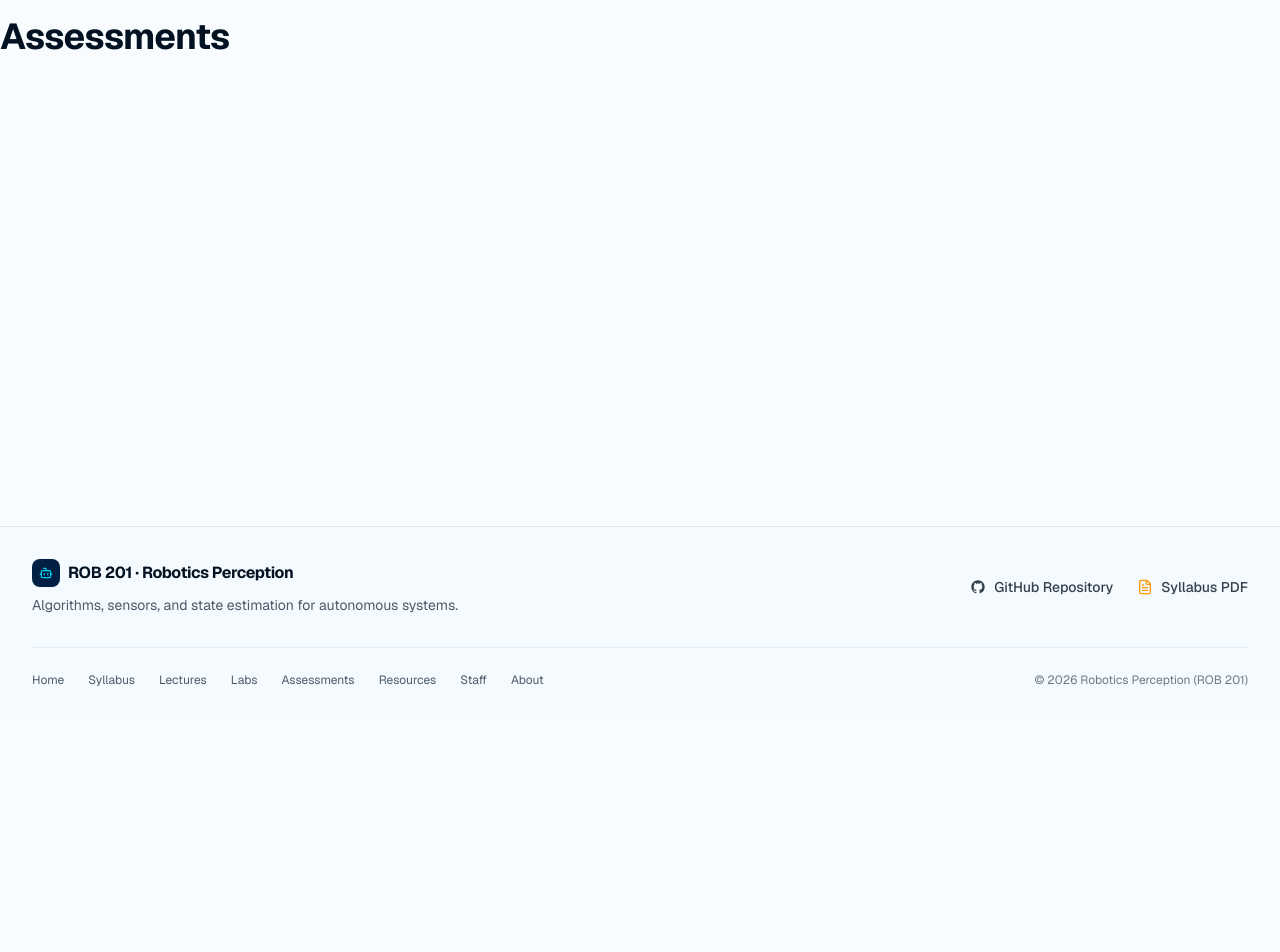
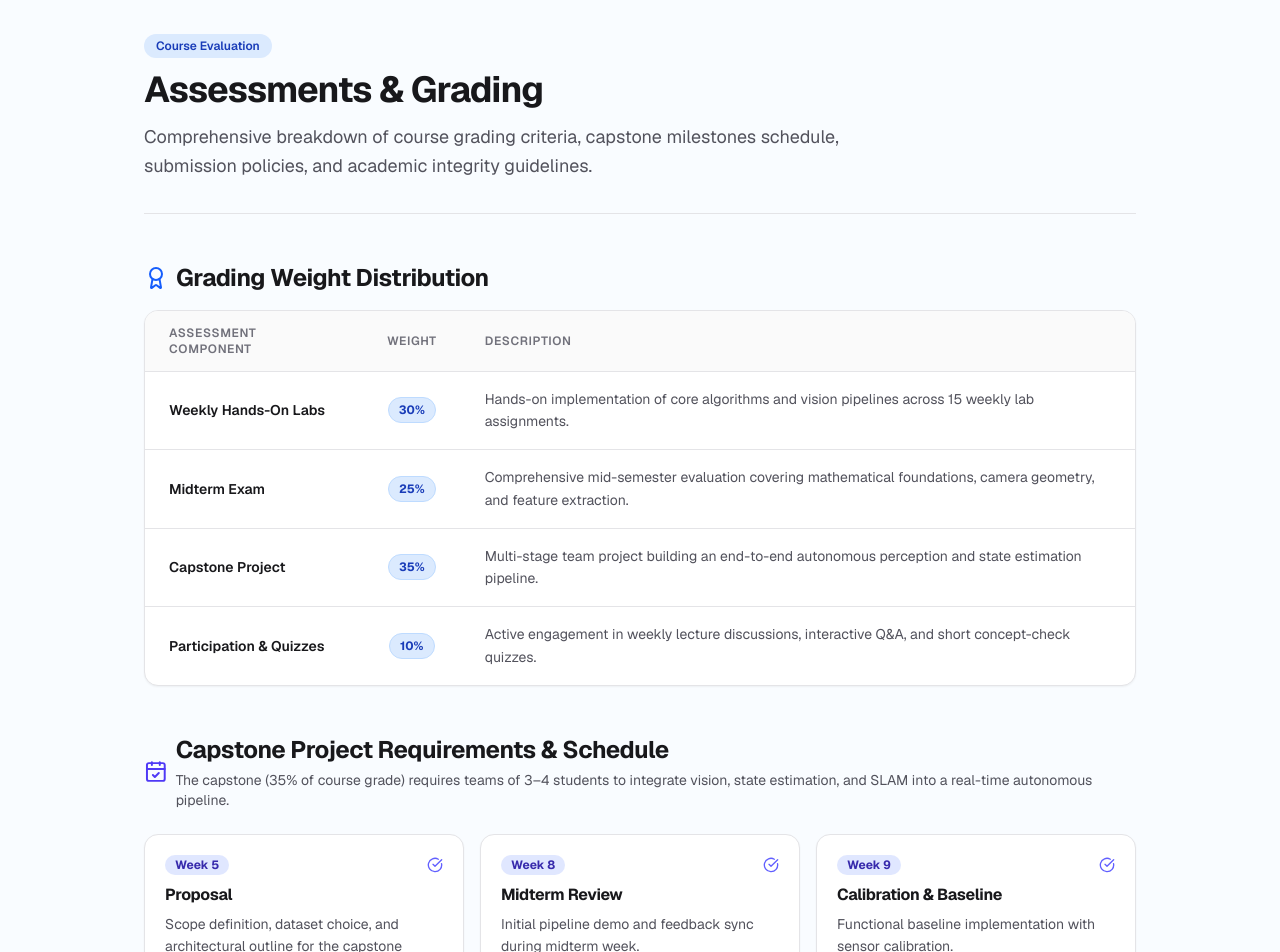
Before and after one commit to victordechrist/Robotics_Perception_Syllabus, a Next.js app: page /assessments in a window 1280 px wide. Shown: the part 80-1032 px from the top of the page. Before the commit the page ends 800 px from the top, so only its background shows below. Built offline with nearby package versions, Linux system fonts and the light colour scheme.

Commit message:
Update page.tsx

```diff
--- a/src/app/assessments/page.tsx
+++ b/src/app/assessments/page.tsx
@@ -1,3 +1,146 @@
+import { assessments, capstoneMilestones, latePolicy } from "@/data/assessments";
+import { Award, CalendarCheck, Clock, ShieldAlert, Bot, CheckCircle } from "lucide-react";
+
+export const metadata = {
+  title: "Assessments & Grading | CS 289 / ROB 201",
+  description: "Grading scheme, capstone project milestones, late submission policy, and AI usage guidelines for ROB 201.",
+};
+
 export default function AssessmentsPage() {
-  return <div className="container py-8"><h1>Assessments</h1></div>;
+  return (
+    <div className="container mx-auto px-4 py-12 max-w-5xl space-y-12">
+      {/* Header */}
+      <div className="border-b border-zinc-200 dark:border-zinc-800 pb-8 space-y-3">
+        <span className="inline-block px-3 py-1 text-xs font-semibold rounded-full bg-blue-100 text-blue-800 dark:bg-blue-900/40 dark:text-blue-300">
+          Course Evaluation
+        </span>
+        <h1 className="text-3xl sm:text-4xl font-bold tracking-tight text-zinc-900 dark:text-zinc-50">
+          Assessments & Grading
+        </h1>
+        <p className="text-base sm:text-lg text-zinc-600 dark:text-zinc-400 max-w-3xl leading-relaxed">
+          Comprehensive breakdown of course grading criteria, capstone milestones schedule, submission policies, and academic integrity guidelines.
+        </p>
+      </div>
+
+      {/* Grading Scheme Table */}
+      <section className="space-y-4">
+        <div className="flex items-center gap-2">
+          <Award className="h-6 w-6 text-blue-600 dark:text-blue-400" />
+          <h2 className="text-2xl font-bold text-zinc-900 dark:text-zinc-100">
+            Grading Weight Distribution
+          </h2>
+        </div>
+
+        <div className="overflow-x-auto rounded-xl border border-zinc-200 dark:border-zinc-800 bg-white dark:bg-zinc-900 shadow-xs">
+          <table className="w-full text-left text-sm text-zinc-700 dark:text-zinc-300">
+            <thead className="bg-zinc-50 dark:bg-zinc-800/60 text-xs uppercase tracking-wider text-zinc-500 dark:text-zinc-400 border-b border-zinc-200 dark:border-zinc-800">
+              <tr>
+                <th scope="col" className="px-6 py-3.5 font-semibold">Assessment Component</th>
+                <th scope="col" className="px-6 py-3.5 font-semibold text-center">Weight</th>
+                <th scope="col" className="px-6 py-3.5 font-semibold">Description</th>
+              </tr>
+            </thead>
+            <tbody className="divide-y divide-zinc-200 dark:divide-zinc-800">
+              {assessments.map((item) => (
+                <tr key={item.label} className="hover:bg-zinc-50/50 dark:hover:bg-zinc-800/30 transition-colors">
+                  <td className="px-6 py-4 font-semibold text-zinc-900 dark:text-zinc-100 whitespace-nowrap">
+                    {item.label}
+                  </td>
+                  <td className="px-6 py-4 text-center">
+                    <span className="inline-block px-2.5 py-1 text-xs font-bold rounded-full bg-blue-100 text-blue-800 dark:bg-blue-950 dark:text-blue-300 border border-blue-200 dark:border-blue-800">
+                      {item.weight}
+                    </span>
+                  </td>
+                  <td className="px-6 py-4 text-zinc-600 dark:text-zinc-400 leading-relaxed">
+                    {item.description}
+                  </td>
+                </tr>
+              ))}
+            </tbody>
+          </table>
+        </div>
+      </section>
+
+      {/* Capstone Requirements & Milestones */}
+      <section className="space-y-6">
+        <div className="flex items-center gap-2">
+          <CalendarCheck className="h-6 w-6 text-indigo-600 dark:text-indigo-400" />
+          <div>
+            <h2 className="text-2xl font-bold text-zinc-900 dark:text-zinc-100">
+              Capstone Project Requirements & Schedule
+            </h2>
+            <p className="text-sm text-zinc-600 dark:text-zinc-400 mt-1">
+              The capstone (35% of course grade) requires teams of 3–4 students to integrate vision, state estimation, and SLAM into a real-time autonomous pipeline.
+            </p>
+          </div>
+        </div>
+
+        <div className="grid grid-cols-1 md:grid-cols-2 lg:grid-cols-3 gap-4">
+          {capstoneMilestones.map((m) => (
+            <div
+              key={m.week}
+              className="p-5 rounded-xl border border-zinc-200 dark:border-zinc-800 bg-white dark:bg-zinc-900 shadow-xs flex flex-col justify-between space-y-3"
+            >
+              <div>
+                <div className="flex items-center justify-between gap-2 mb-2">
+                  <span className="px-2.5 py-0.5 text-xs font-bold rounded-full bg-indigo-100 text-indigo-800 dark:bg-indigo-950 dark:text-indigo-300">
+                    Week {m.week}
+                  </span>
+                  <CheckCircle className="h-4 w-4 text-indigo-500" />
+                </div>
+                <h3 className="font-bold text-zinc-900 dark:text-zinc-100 text-base">
+                  {m.label}
+                </h3>
+                <p className="text-xs sm:text-sm text-zinc-600 dark:text-zinc-400 mt-1.5 leading-relaxed">
+                  {m.description}
+                </p>
+              </div>
+            </div>
+          ))}
+        </div>
+      </section>
+
+      {/* Policies Grid */}
+      <div className="grid grid-cols-1 md:grid-cols-3 gap-6 pt-4 border-t border-zinc-200 dark:border-zinc-800">
+        {/* Late Policy */}
+        <section className="p-6 rounded-xl border border-zinc-200 dark:border-zinc-800 bg-white dark:bg-zinc-900 shadow-xs space-y-3">
+          <div className="flex items-center gap-2 text-amber-600 dark:text-amber-400 font-bold">
+            <Clock className="h-5 w-5" />
+            <h3 className="text-base font-bold text-zinc-900 dark:text-zinc-100">
+              Late Submission Policy
+            </h3>
+          </div>
+          <p className="text-xs sm:text-sm text-zinc-600 dark:text-zinc-400 leading-relaxed">
+            {latePolicy}
+          </p>
+        </section>
+
+        {/* AI Tools Policy */}
+        <section className="p-6 rounded-xl border border-zinc-200 dark:border-zinc-800 bg-white dark:bg-zinc-900 shadow-xs space-y-3">
+          <div className="flex items-center gap-2 text-indigo-600 dark:text-indigo-400 font-bold">
+            <Bot className="h-5 w-5" />
+            <h3 className="text-base font-bold text-zinc-900 dark:text-zinc-100">
+              AI Tools & LLM Assistance
+            </h3>
+          </div>
+          <p className="text-xs sm:text-sm text-zinc-600 dark:text-zinc-400 leading-relaxed">
+            AI assistants (ChatGPT, Copilot, Claude) may be used as conceptual learning tutors or code syntax references. However, submitting unverified AI-generated code or passing off generated proofs without understanding is strictly prohibited. You must document AI usage in assignment READMEs.
+          </p>
+        </section>
+
+        {/* Academic Integrity */}
+        <section className="p-6 rounded-xl border border-zinc-200 dark:border-zinc-800 bg-white dark:bg-zinc-900 shadow-xs space-y-3">
+          <div className="flex items-center gap-2 text-rose-600 dark:text-rose-400 font-bold">
+            <ShieldAlert className="h-5 w-5" />
+            <h3 className="text-base font-bold text-zinc-900 dark:text-zinc-100">
+              Academic Integrity
+            </h3>
+          </div>
+          <p className="text-xs sm:text-sm text-zinc-600 dark:text-zinc-400 leading-relaxed">
+            All code submissions are automatically checked using automated similarity analysis tools. High-level conceptual discussions with peers are encouraged, but sharing solution source code, math proofs, or lab write-ups directly violates university honor code standards.
+          </p>
+        </section>
+      </div>
+    </div>
+  );
 }
```
